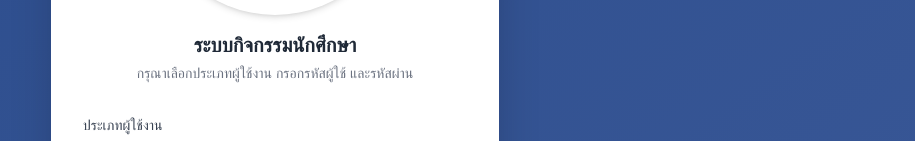
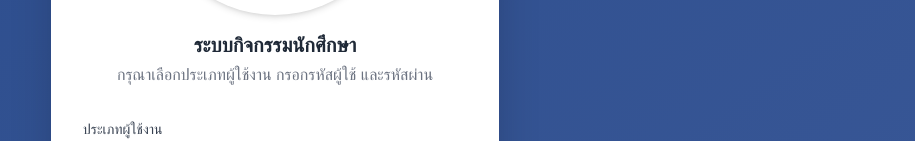
Before and after one commit to thanapol-y/activity-system, a Next.js app in the folder frontend/: page /login in a window 1280 px wide. Shown: the part 283-424 px from the top of the page, without its empty margins (365-1280 px from the left). Built offline with nearby package versions, Linux system fonts and the light colour scheme.

Commit message:
update login page

```diff
--- a/frontend/src/app/login/page.tsx
+++ b/frontend/src/app/login/page.tsx
@@ -175,7 +175,7 @@ export default function LoginPage() {
             <h3 className="text-xl font-bold text-gray-800 mb-1">
               ระบบกิจกรรมนักศึกษา
             </h3>
-            <p className="text-sm text-gray-500">กรุณาเลือกประเภทผู้ใช้งาน กรอกรหัสผู้ใช้ และรหัสผ่าน</p>
+            <p className="text-m text-gray-500">กรุณาเลือกประเภทผู้ใช้งาน กรอกรหัสผู้ใช้ และรหัสผ่าน</p>
           </div>
 
           {/* Error Message */}
```
